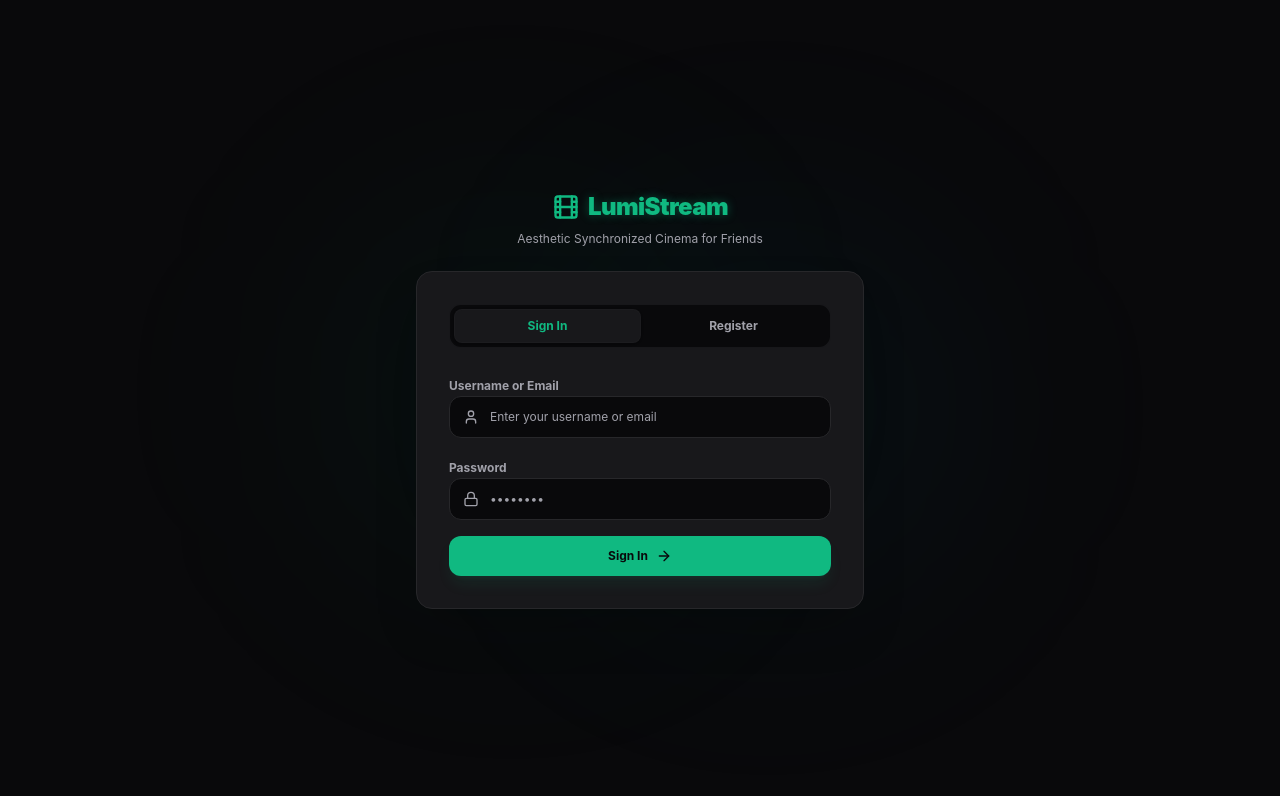
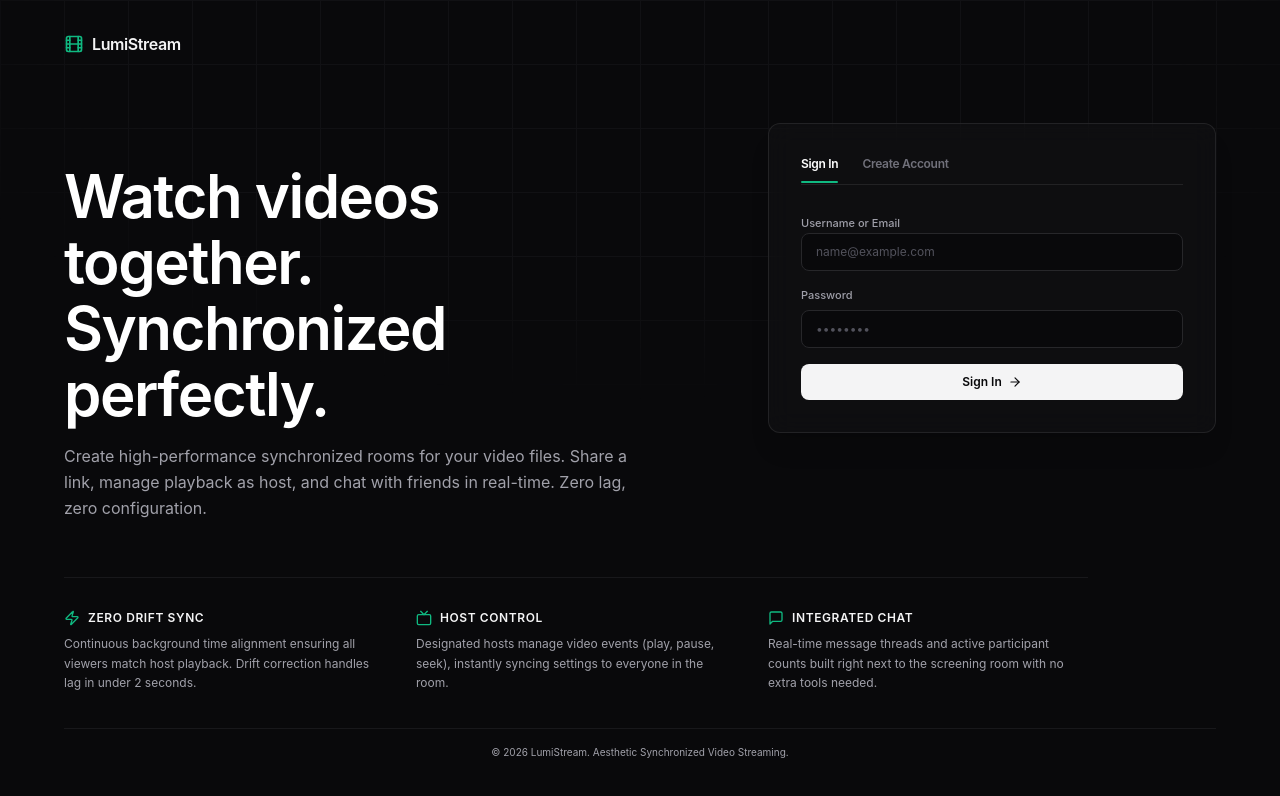
Before and after one commit to mohitdevx/lumistream, a React (Vite) app in the folder frontend/: page /auth in a window 1280 px wide. Shown: the top 796 px of the page. Built offline with nearby package versions, Linux system fonts and the light colour scheme; no server answers.

Commit message:
making front page with authforms

```diff
--- a/frontend/src/index.css
+++ b/frontend/src/index.css
@@ -13,6 +13,30 @@
   --color-accent-hover: #22d3ee;
   --color-text-main: #f4f4f5;
   --color-text-muted: #a1a1aa;
+
+  --animate-fade-in: fade-in 0.6s cubic-bezier(0.16, 1, 0.3, 1) forwards;
+  --animate-shake: shake 0.4s ease-in-out;
+  --animate-float: float 6s ease-in-out infinite;
+
+  @keyframes fade-in {
+    from {
+      opacity: 0;
+      transform: translateY(12px);
+    }
+    to {
+      opacity: 1;
+      transform: translateY(0);
+    }
+  }
+  @keyframes shake {
+    0%, 100% { transform: translateX(0); }
+    25% { transform: translateX(-4px); }
+    75% { transform: translateX(4px); }
+  }
+  @keyframes float {
+    0%, 100% { transform: translateY(0); }
+    50% { transform: translateY(-8px); }
+  }
 }
 
 @layer base {
--- a/frontend/src/pages/Auth.tsx
+++ b/frontend/src/pages/Auth.tsx
@@ -1,6 +1,6 @@
 import React, { useState } from 'react';
 import { useNavigate } from 'react-router-dom';
-import { Film, User, Mail, Lock, Loader2, ArrowRight, CheckCircle2, UserCheck, AlertTriangle } from 'lucide-react';
+import { Film, User, Mail, Lock, Loader2, ArrowRight, CheckCircle2, UserCheck, AlertTriangle, Tv, MessageSquare, Sparkles, Zap, Share2 } from 'lucide-react';
 
 type AuthMode = 'login' | 'signup';
 
@@ -172,212 +172,252 @@ export const Auth: React.FC = () => {
   }
 
   return (
-    <div className="min-h-screen bg-bg-main text-text-main flex flex-col items-center justify-center p-4 relative overflow-hidden">
-      {/* Background ambient glows */}
-      <div className="absolute top-1/4 left-1/4 w-96 h-96 rounded-full bg-primary/5 blur-[120px] pointer-events-none" />
-      <div className="absolute bottom-1/4 right-1/4 w-96 h-96 rounded-full bg-accent/5 blur-[120px] pointer-events-none" />
+    <div className="min-h-screen w-screen overflow-x-hidden overflow-y-auto bg-bg-main text-text-main flex flex-col items-center justify-between p-6 relative select-none">
+      {/* Subtle grid background to keep depth, but muted */}
+      <div className="absolute inset-0 bg-[linear-gradient(to_right,#1f1f23_1px,transparent_1px),linear-gradient(to_bottom,#1f1f23_1px,transparent_1px)] bg-[size:4rem_4rem] [mask-image:radial-gradient(ellipse_60%_50%_at_50%_0%,#000_70%,transparent_100%)] pointer-events-none opacity-40" />
 
-      {/* Auth Box Container */}
-      <div className="max-w-md w-full space-y-6 relative z-10 animate-fade-in">
-        {/* Logo Header */}
-        <div className="text-center space-y-2">
-          <div className="inline-flex items-center space-x-2 text-2xl font-black tracking-tight text-glow text-primary">
-            <Film className="w-7 h-7 text-primary" />
-            <span>LumiStream</span>
+      {/* Header bar */}
+      <header className="w-full max-w-6xl flex items-center justify-between py-2 relative z-10">
+        <div className="flex items-center space-x-2 text-base font-semibold text-text-main">
+          <Film className="w-5 h-5 text-primary" />
+          <span className="tracking-tight">LumiStream</span>
         </div>
-          <p className="text-xs text-text-muted">
-            Aesthetic Synchronized Cinema for Friends
+      </header>
+
+      {/* Main hero & auth forms area */}
+      <main className="w-full max-w-6xl flex-1 flex flex-col justify-center py-4 relative z-10">
+        <div className="w-full flex flex-col lg:flex-row items-start justify-between gap-12 lg:gap-16 py-6">
+          {/* Left Column: Hero Text */}
+          <div className="flex-1 text-left space-y-4 max-w-xl lg:pt-10">
+            <h1 className="text-4xl sm:text-5xl lg:text-6xl font-semibold tracking-tight text-white leading-[1.1]">
+              Watch videos together. <br />
+              Synchronized perfectly.
+            </h1>
+            <p className="text-sm sm:text-base text-text-muted leading-relaxed">
+              Create high-performance synchronized rooms for your video files. Share a link, manage playback as host, and chat with friends in real-time. Zero lag, zero configuration.
             </p>
           </div>
 
-        {/* Card Body */}
-        <div className="bg-bg-surface border border-border-main rounded-2xl p-6 md:p-8 shadow-2xl relative">
-          {/* Tabs */}
-          <div className="flex bg-bg-main p-1 rounded-xl border border-border-main/50 mb-6">
+          {/* Right Column: Auth form card */}
+          <div className={`w-full max-w-md bg-zinc-900/40 border border-zinc-800/85 rounded-xl p-6 sm:p-8 shadow-xl backdrop-blur-md transition-all duration-500 ease-in-out overflow-hidden ${
+            mode === 'login' ? 'max-h-[380px] sm:max-h-[400px]' : 'max-h-[550px] sm:max-h-[575px]'
+          }`}>
+            {/* Custom Minimal tab headers */}
+            <div className="flex border-b border-zinc-800/80 mb-6 pb-0.5 space-x-6">
               <button
                 onClick={() => handleModeSwitch('login')}
-              className={`flex-1 py-2 text-xs font-bold rounded-lg transition-all cursor-pointer ${
-                mode === 'login'
-                  ? 'bg-bg-surface text-primary shadow-sm border border-border-main/30'
-                  : 'text-text-muted hover:text-text-main'
+                className={`pb-2.5 text-xs font-semibold tracking-tight transition-all relative cursor-pointer ${
+                  mode === 'login' ? 'text-white' : 'text-zinc-500 hover:text-zinc-300'
                 }`}
               >
                 Sign In
+                {mode === 'login' && (
+                  <div className="absolute bottom-[-1px] left-0 right-0 h-[2px] bg-primary rounded-full" />
+                )}
               </button>
               <button
                 onClick={() => handleModeSwitch('signup')}
-              className={`flex-1 py-2 text-xs font-bold rounded-lg transition-all cursor-pointer ${
-                mode === 'signup'
-                  ? 'bg-bg-surface text-primary shadow-sm border border-border-main/30'
-                  : 'text-text-muted hover:text-text-main'
+                className={`pb-2.5 text-xs font-semibold tracking-tight transition-all relative cursor-pointer ${
+                  mode === 'signup' ? 'text-white' : 'text-zinc-500 hover:text-zinc-300'
                 }`}
               >
-              Register
+                Create Account
+                {mode === 'signup' && (
+                  <div className="absolute bottom-[-1px] left-0 right-0 h-[2px] bg-primary rounded-full" />
+                )}
               </button>
             </div>
 
             {errorMsg && (
-            <div className="p-3.5 rounded-xl bg-red-950/30 border border-red-500/20 text-xs text-red-400 font-medium flex items-start space-x-2.5 mb-5 animate-shake">
-              <AlertTriangle className="w-4 h-4 mt-0.5 flex-shrink-0" />
+              <div className="p-3 rounded-lg bg-red-950/20 border border-red-500/25 text-xs text-red-400 font-medium flex items-start space-x-2 mb-4 animate-shake">
+                <AlertTriangle className="w-3.5 h-3.5 mt-0.5 flex-shrink-0" />
                 <span>{errorMsg}</span>
               </div>
             )}
 
-          {mode === 'login' ? (
-            /* Login Form */
+            <div className="relative">
+              {/* Login Form */}
+              <div className={`transition-all duration-500 ease-in-out ${
+                mode === 'login'
+                  ? 'opacity-100 translate-y-0'
+                  : 'opacity-0 -translate-y-4 pointer-events-none absolute inset-x-0 top-0'
+              }`}>
                 <form onSubmit={handleLoginSubmit} className="space-y-4">
                   <div className="space-y-1.5 text-left">
-                <label className="text-xs font-bold text-text-muted">Username or Email</label>
-                <div className="relative">
-                  <span className="absolute inset-y-0 left-0 pl-3.5 flex items-center text-text-muted">
-                    <User className="w-4 h-4" />
-                  </span>
+                    <label className="text-[11px] font-medium text-zinc-400">Username or Email</label>
                     <input
                       type="text"
                       required
-                    placeholder="Enter your username or email"
+                      placeholder="name@example.com"
                       value={loginIdentifier}
                       onChange={(e) => setLoginIdentifier(e.target.value)}
-                    className="w-full bg-bg-main border border-border-main focus:border-primary rounded-xl pl-10 pr-4 py-3 text-xs text-text-main placeholder-text-muted outline-none transition-all"
+                      className="w-full bg-zinc-950 border border-zinc-800 focus:border-zinc-750 focus:ring-1 focus:ring-zinc-700 rounded-lg px-3.5 py-2.5 text-xs text-white placeholder-zinc-600 outline-none transition-all"
                     />
-                </div>
                   </div>
 
                   <div className="space-y-1.5 text-left">
-                <label className="text-xs font-bold text-text-muted">Password</label>
-                <div className="relative">
-                  <span className="absolute inset-y-0 left-0 pl-3.5 flex items-center text-text-muted">
-                    <Lock className="w-4 h-4" />
-                  </span>
+                    <div className="flex items-center justify-between">
+                      <label className="text-[11px] font-medium text-zinc-400">Password</label>
+                    </div>
                     <input
                       type="password"
                       required
                       placeholder="••••••••"
                       value={loginPassword}
                       onChange={(e) => setLoginPassword(e.target.value)}
-                    className="w-full bg-bg-main border border-border-main focus:border-primary rounded-xl pl-10 pr-4 py-3 text-xs text-text-main placeholder-text-muted outline-none transition-all"
+                      className="w-full bg-zinc-950 border border-zinc-800 focus:border-zinc-750 focus:ring-1 focus:ring-zinc-700 rounded-lg px-3.5 py-2.5 text-xs text-white placeholder-zinc-600 outline-none transition-all"
                     />
-                </div>
                   </div>
 
                   <button
                     type="submit"
                     disabled={loading}
-                className="w-full mt-2 py-3 rounded-xl bg-primary hover:bg-primary-hover disabled:bg-zinc-800 disabled:text-zinc-500 disabled:cursor-not-allowed text-bg-main text-xs font-bold transition-all flex items-center justify-center space-x-2 cursor-pointer shadow-lg shadow-primary/10"
+                    className="w-full mt-2 py-2.5 rounded-lg bg-zinc-100 hover:bg-white text-zinc-950 text-xs font-semibold transition-colors flex items-center justify-center space-x-1.5 cursor-pointer disabled:bg-zinc-800 disabled:text-zinc-600 disabled:cursor-not-allowed"
                   >
                     {loading ? (
                       <>
-                    <Loader2 className="w-4 h-4 animate-spin" />
+                        <Loader2 className="w-3.5 h-3.5 animate-spin" />
                         <span>Signing in...</span>
                       </>
                     ) : (
                       <>
                         <span>Sign In</span>
-                    <ArrowRight className="w-4 h-4" />
+                        <ArrowRight className="w-3.5 h-3.5" />
                       </>
                     )}
                   </button>
                 </form>
-          ) : (
-            /* Signup Form */
+              </div>
+
+              {/* Signup Form */}
+              <div className={`transition-all duration-500 ease-in-out ${
+                mode === 'signup'
+                  ? 'opacity-100 translate-y-0'
+                  : 'opacity-0 translate-y-4 pointer-events-none absolute inset-x-0 top-0'
+              }`}>
                 <form onSubmit={handleSignupSubmit} className="space-y-4">
-              <div className="grid grid-cols-2 gap-3.5">
+                  <div className="grid grid-cols-2 gap-3">
                     <div className="space-y-1.5 text-left">
-                  <label className="text-xs font-bold text-text-muted">First Name</label>
+                      <label className="text-[11px] font-medium text-zinc-400">First Name</label>
                       <input
                         type="text"
                         required
-                    placeholder="First Name"
+                        placeholder="Jane"
                         value={firstName}
                         onChange={(e) => setFirstName(e.target.value)}
-                    className="w-full bg-bg-main border border-border-main focus:border-primary rounded-xl px-4 py-3 text-xs text-text-main placeholder-text-muted outline-none transition-all"
+                        className="w-full bg-zinc-950 border border-zinc-800 focus:border-zinc-750 focus:ring-1 focus:ring-zinc-700 rounded-lg px-3.5 py-2.5 text-xs text-white placeholder-zinc-600 outline-none transition-all"
                       />
                     </div>
-
                     <div className="space-y-1.5 text-left">
-                  <label className="text-xs font-bold text-text-muted">Last Name <span className="text-[10px] text-text-muted/65 font-normal">(Opt)</span></label>
+                      <label className="text-[11px] font-medium text-zinc-400">Last Name <span className="text-[9px] text-zinc-500 font-normal">(Opt)</span></label>
                       <input
                         type="text"
-                    placeholder="Last Name"
+                        placeholder="Doe"
                         value={lastName}
                         onChange={(e) => setLastName(e.target.value)}
-                    className="w-full bg-bg-main border border-border-main focus:border-primary rounded-xl px-4 py-3 text-xs text-text-main placeholder-text-muted outline-none transition-all"
+                        className="w-full bg-zinc-950 border border-zinc-800 focus:border-zinc-750 focus:ring-1 focus:ring-zinc-700 rounded-lg px-3.5 py-2.5 text-xs text-white placeholder-zinc-600 outline-none transition-all"
                       />
                     </div>
                   </div>
 
                   <div className="space-y-1.5 text-left">
-                <label className="text-xs font-bold text-text-muted">Username <span className="text-[10px] text-primary/70 font-bold">(Unique)</span></label>
-                <div className="relative">
-                  <span className="absolute inset-y-0 left-0 pl-3.5 flex items-center text-text-muted">
-                    <UserCheck className="w-4 h-4" />
-                  </span>
+                    <label className="text-[11px] font-medium text-zinc-400">Username</label>
                     <input
                       type="text"
                       required
-                    placeholder="choose_username"
+                      placeholder="janedoe"
                       value={username}
                       onChange={(e) => setUsername(e.target.value)}
-                    className="w-full bg-bg-main border border-border-main focus:border-primary rounded-xl pl-10 pr-4 py-3 text-xs text-text-main placeholder-text-muted outline-none transition-all"
+                      className="w-full bg-zinc-950 border border-zinc-800 focus:border-zinc-750 focus:ring-1 focus:ring-zinc-700 rounded-lg px-3.5 py-2.5 text-xs text-white placeholder-zinc-600 outline-none transition-all"
                     />
-                </div>
                   </div>
 
                   <div className="space-y-1.5 text-left">
-                <label className="text-xs font-bold text-text-muted">Email Address</label>
-                <div className="relative">
-                  <span className="absolute inset-y-0 left-0 pl-3.5 flex items-center text-text-muted">
-                    <Mail className="w-4 h-4" />
-                  </span>
+                    <label className="text-[11px] font-medium text-zinc-400">Email Address</label>
                     <input
                       type="email"
                       required
-                    placeholder="you@example.com"
+                      placeholder="jane@example.com"
                       value={email}
                       onChange={(e) => setEmail(e.target.value)}
-                    className="w-full bg-bg-main border border-border-main focus:border-primary rounded-xl pl-10 pr-4 py-3 text-xs text-text-main placeholder-text-muted outline-none transition-all"
+                      className="w-full bg-zinc-950 border border-zinc-800 focus:border-zinc-750 focus:ring-1 focus:ring-zinc-700 rounded-lg px-3.5 py-2.5 text-xs text-white placeholder-zinc-600 outline-none transition-all"
                     />
-                </div>
                   </div>
 
                   <div className="space-y-1.5 text-left">
-                <label className="text-xs font-bold text-text-muted">Password</label>
-                <div className="relative">
-                  <span className="absolute inset-y-0 left-0 pl-3.5 flex items-center text-text-muted">
-                    <Lock className="w-4 h-4" />
-                  </span>
+                    <label className="text-[11px] font-medium text-zinc-400">Password</label>
                     <input
                       type="password"
                       required
-                    placeholder="Create a strong password"
+                      placeholder="Minimum 6 characters"
                       value={password}
                       onChange={(e) => setPassword(e.target.value)}
-                    className="w-full bg-bg-main border border-border-main focus:border-primary rounded-xl pl-10 pr-4 py-3 text-xs text-text-main placeholder-text-muted outline-none transition-all"
+                      className="w-full bg-zinc-950 border border-zinc-800 focus:border-zinc-750 focus:ring-1 focus:ring-zinc-700 rounded-lg px-3.5 py-2.5 text-xs text-white placeholder-zinc-600 outline-none transition-all"
                     />
-                </div>
                   </div>
 
                   <button
                     type="submit"
                     disabled={loading}
-                className="w-full mt-2 py-3 rounded-xl bg-primary hover:bg-primary-hover disabled:bg-zinc-800 disabled:text-zinc-500 disabled:cursor-not-allowed text-bg-main text-xs font-bold transition-all flex items-center justify-center space-x-2 cursor-pointer shadow-lg shadow-primary/10"
+                    className="w-full mt-2 py-2.5 rounded-lg bg-zinc-100 hover:bg-white text-zinc-950 text-xs font-semibold transition-colors flex items-center justify-center space-x-1.5 cursor-pointer disabled:bg-zinc-800 disabled:text-zinc-600 disabled:cursor-not-allowed"
                   >
                     {loading ? (
                       <>
-                    <Loader2 className="w-4 h-4 animate-spin" />
+                        <Loader2 className="w-3.5 h-3.5 animate-spin" />
                         <span>Creating account...</span>
                       </>
                     ) : (
                       <>
                         <span>Register Account</span>
-                    <ArrowRight className="w-4 h-4" />
+                        <ArrowRight className="w-3.5 h-3.5" />
                       </>
                     )}
                   </button>
                 </form>
-          )}
               </div>
             </div>
+
+          </div>
+        </div>
+
+        {/* Feature Grid Section */}
+        <div className="grid grid-cols-1 md:grid-cols-3 gap-8 max-w-5xl w-full pt-8 border-t border-zinc-900 mt-8 text-left">
+          <div className="space-y-2">
+            <div className="flex items-center space-x-2">
+              <Zap className="w-4 h-4 text-primary" />
+              <h3 className="text-xs font-semibold text-zinc-100 uppercase tracking-wider">Zero Drift Sync</h3>
+            </div>
+            <p className="text-xs text-text-muted leading-relaxed">
+              Continuous background time alignment ensuring all viewers match host playback. Drift correction handles lag in under 2 seconds.
+            </p>
+          </div>
+
+          <div className="space-y-2">
+            <div className="flex items-center space-x-2">
+              <Tv className="w-4 h-4 text-primary" />
+              <h3 className="text-xs font-semibold text-zinc-100 uppercase tracking-wider">Host Control</h3>
+            </div>
+            <p className="text-xs text-text-muted leading-relaxed">
+              Designated hosts manage video events (play, pause, seek), instantly syncing settings to everyone in the room.
+            </p>
+          </div>
+
+          <div className="space-y-2">
+            <div className="flex items-center space-x-2">
+              <MessageSquare className="w-4 h-4 text-primary" />
+              <h3 className="text-xs font-semibold text-zinc-100 uppercase tracking-wider">Integrated Chat</h3>
+            </div>
+            <p className="text-xs text-text-muted leading-relaxed">
+              Real-time message threads and active participant counts built right next to the screening room with no extra tools needed.
+            </p>
+          </div>
+        </div>
+      </main>
+
+      {/* Footer bar */}
+      <footer className="w-full max-w-6xl border-t border-zinc-900 py-4 text-center text-[10px] text-text-muted relative z-10">
+        <p>&copy; {new Date().getFullYear()} LumiStream. Aesthetic Synchronized Video Streaming.</p>
+      </footer>
     </div>
   );
 };
```
Lines whose indentation alone changed are shown as unchanged.
